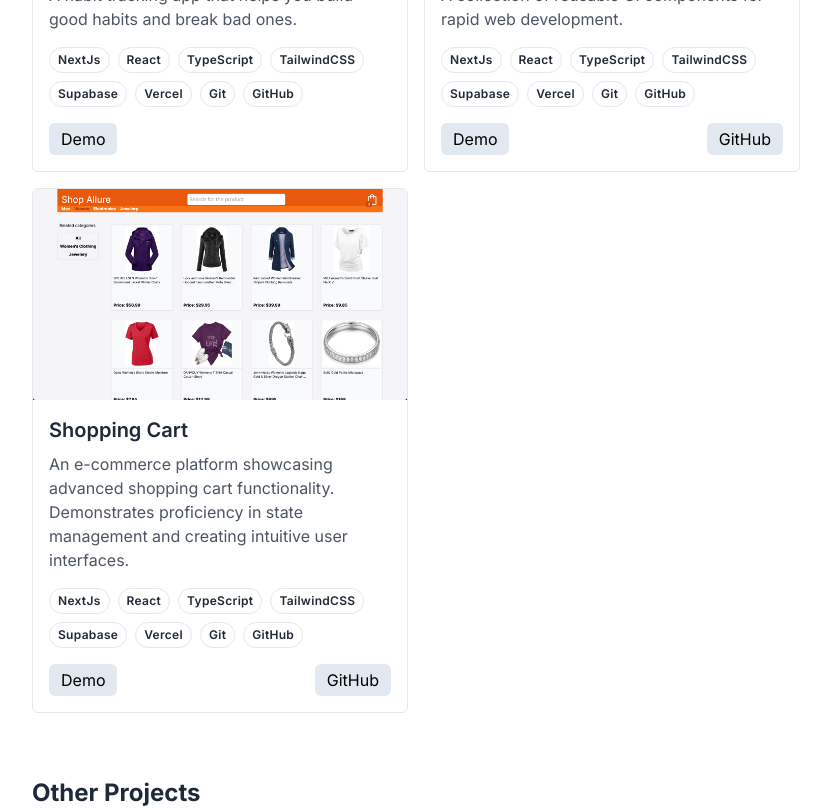
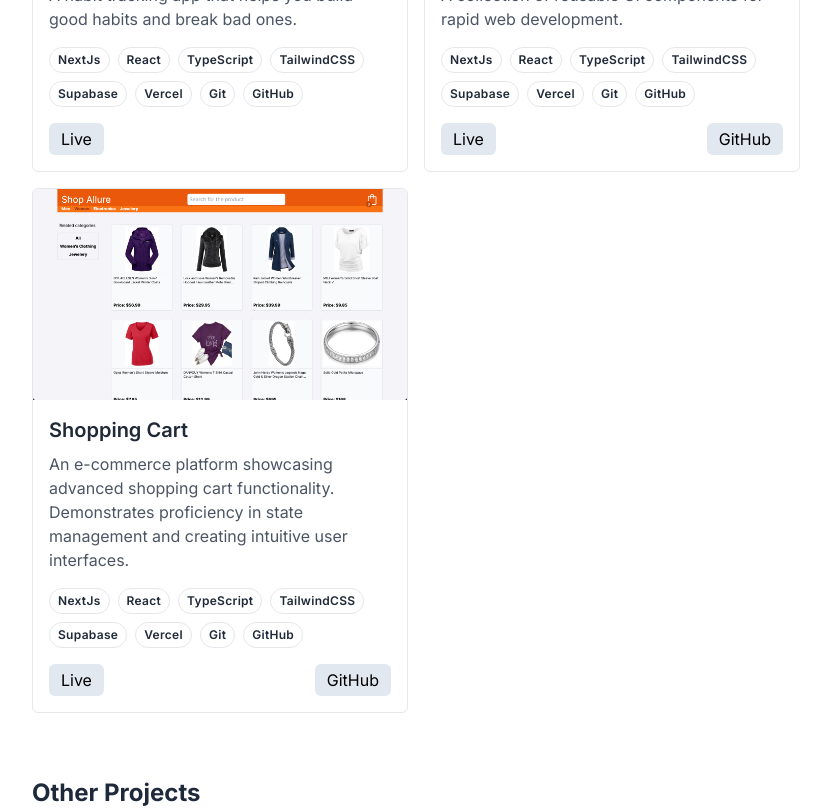
Before and after one commit to phscloq/baran, a Next.js app: page / in a window 1280 px wide. Shown: the part 1620-2428 px from the top of the page, without its empty margins (224-1055 px from the left). Built offline with nearby package versions, Linux system fonts and the light colour scheme.

Commit message:
Update project-card.tsx
Updated the button name from Demo to Live for better expression of the some projects

```diff
--- a/app/components/project-card.tsx
+++ b/app/components/project-card.tsx
@@ -55,7 +55,7 @@ export default function ProjectCard({img, title, demo, github, alt,big, techStac
                 <button className="bg-slate-200 text-black px-3 py-1 rounded-md
                 hover:bg-slate-300  active:bg-slate-500 active:text-slate-100
                 ">
-                  Demo
+                  Live
                 </button>
               </Link>}
 
```
